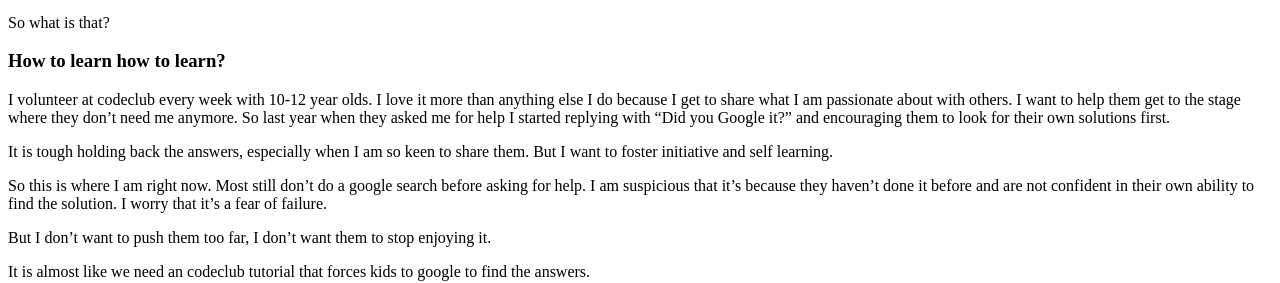
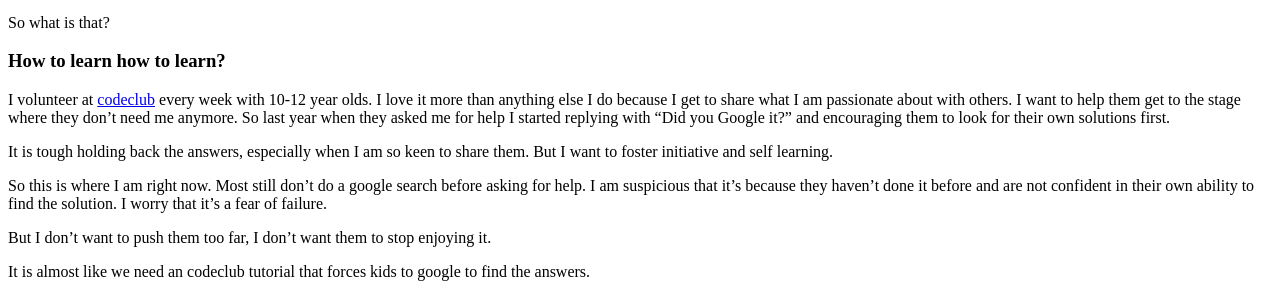
Before and after one commit to foopod/blog-2.0, a Jekyll site: the page built from _posts/2017-02-07-self-taught.md, in a window 1280 px wide and 900 px high, scrolled down 1783 px. Shown: the part 501-784 px from the top of the window. Built offline with Jekyll 4.4.1, drawn with Linux system fonts in a browser that asks for light colours; nearby versions of some CDN libraries; some web fonts are replaced; comment, search, counter and statistics services are not loaded; part of the change alters nothing that is shown.

```diff
--- a/_posts/2017-02-07-self-taught.md
+++ b/_posts/2017-02-07-self-taught.md
@@ -48,7 +48,7 @@ So what is that?
 
 ### How to learn how to learn?
 
-I volunteer at codeclub every week with 10-12 year olds. I love it more than anything else I do because I get to share what I am passionate about with others. I want to help them get to the stage where they don't need me anymore. So last year when they asked me for help I started replying with "Did you Google it?" and encouraging them to look for their own solutions first.
+I volunteer at [codeclub](https://www.codeclub.nz/) every week with 10-12 year olds. I love it more than anything else I do because I get to share what I am passionate about with others. I want to help them get to the stage where they don't need me anymore. So last year when they asked me for help I started replying with "Did you Google it?" and encouraging them to look for their own solutions first.
 
 It is tough holding back the answers, especially when I am so keen to share them. But I want to foster initiative and self learning.
 
```
